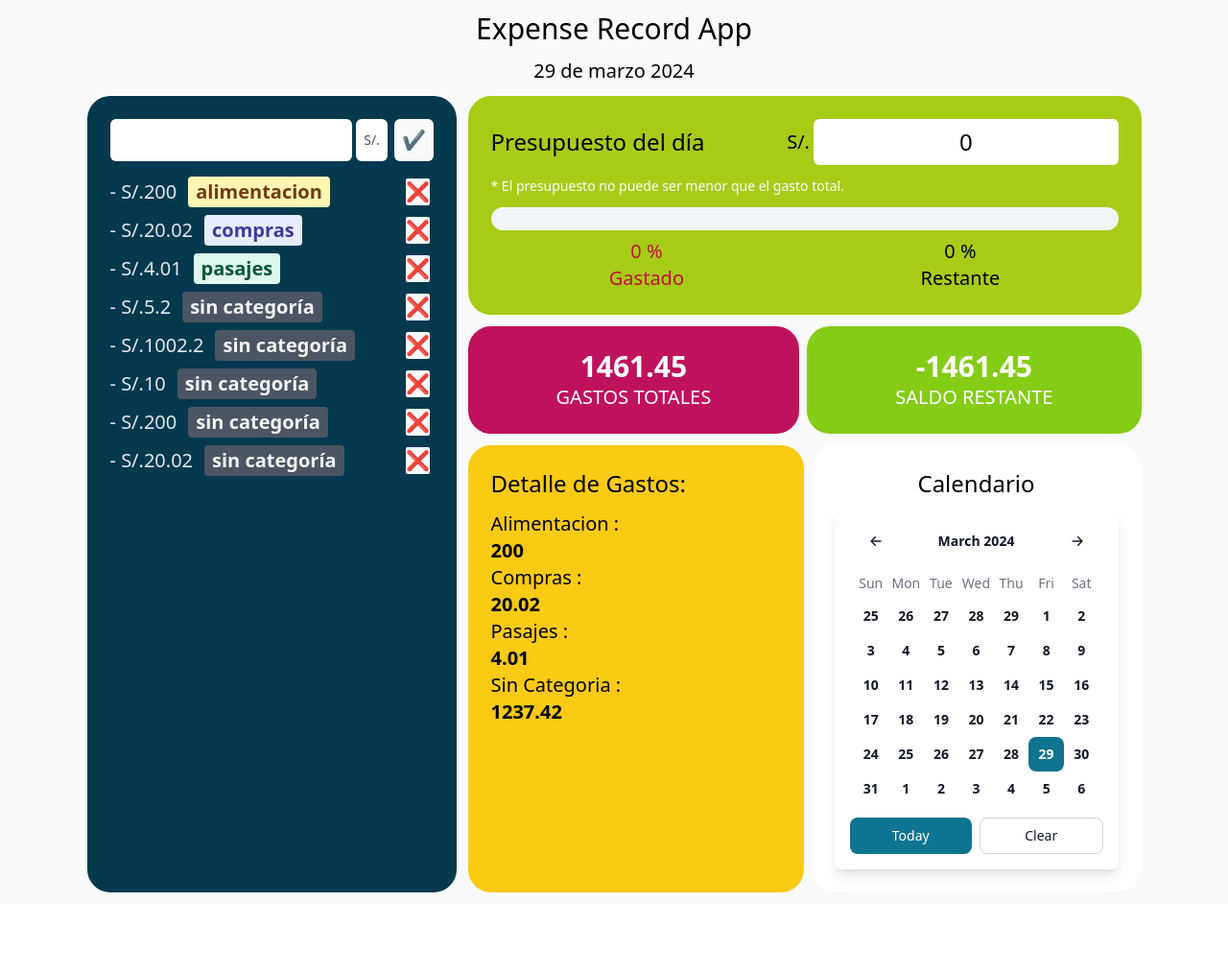
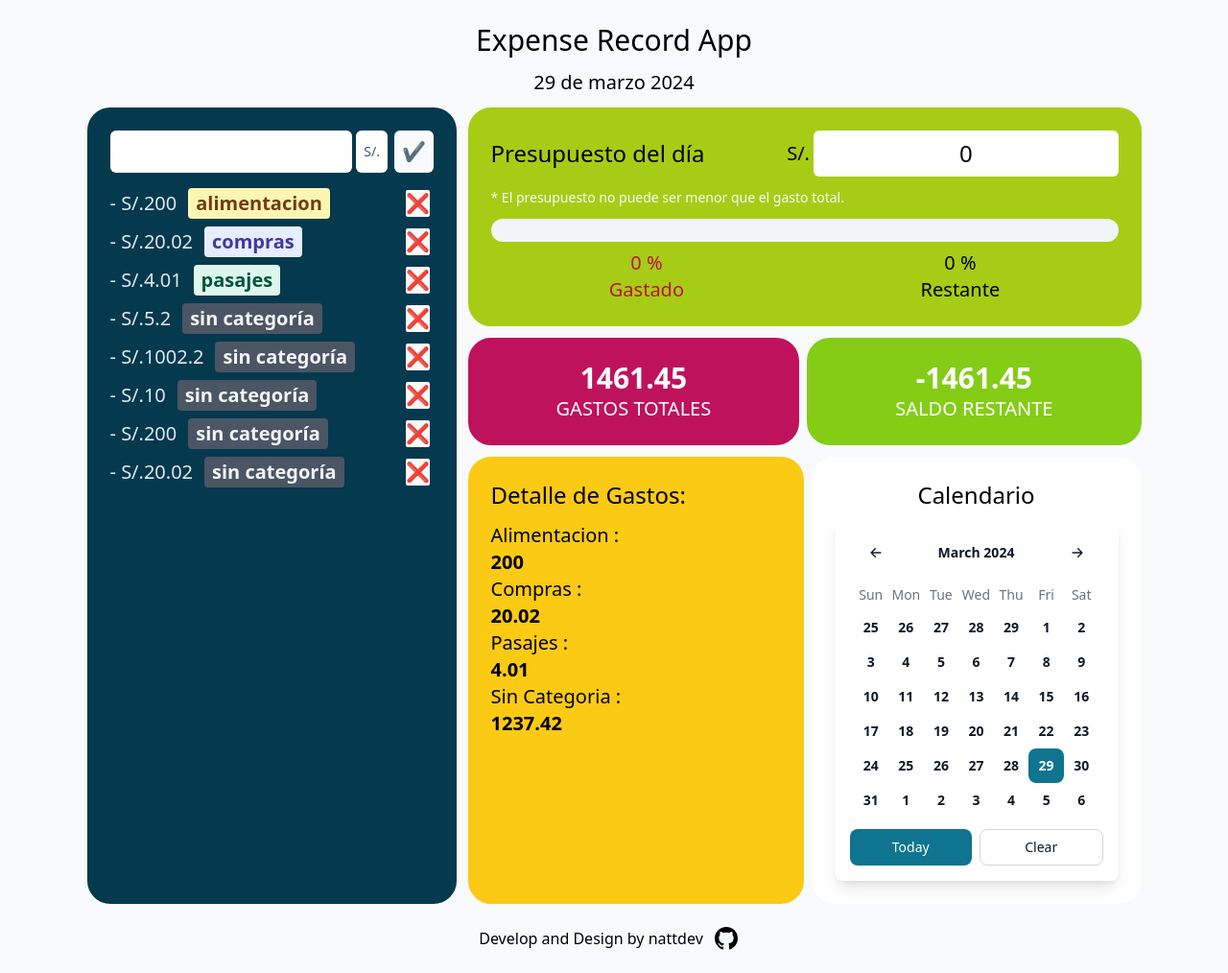
Before and after one commit to nattdev/expense-record-app, a React (Vite) app in the folder client/: page / in a window 1280 px wide. Shown: the whole page at 96% size. Before the commit the page ends 942 px from the top, so only its background shows below. Built offline with nearby package versions, Linux system fonts and the light colour scheme.

Commit message:
Add Footer component

```diff
--- a/client/src/App.jsx
+++ b/client/src/App.jsx
@@ -3,6 +3,7 @@ import Calendar from "./components/Calendar"
 import CurrentDate from "./components/CurrentDate"
 import { ExpensesContextProvider } from "./components/ExpensesContext"
 import ExpensesRegister from "./components/ExpensesRegister"
+import Footer from "./components/Footer"
 import RemainingBudget from "./components/RemainingBudget"
 import TotalExpenses from "./components/TotalExpenses"
 import TotalExpensesDetail from "./components/TotalExpensesDetail"
@@ -11,7 +12,7 @@ function App() {
   return (
     <div className="flex w-full flex-col items-center p-1 sm:p-3 bg-slate-50 text-lg md:text-xl lg:text-xl">
       <ExpensesContextProvider>
-        <header className="pb-3 text-center">
+        <header className="p-3 text-center">
           <h1 className="text-3xl font-medium pb-3">Expense Record App</h1>
           <CurrentDate />
         </header>
@@ -27,6 +28,7 @@ function App() {
             <Calendar />
           </div>
         </main>
+        <Footer />
       </ ExpensesContextProvider>
     </div>
   )
```
